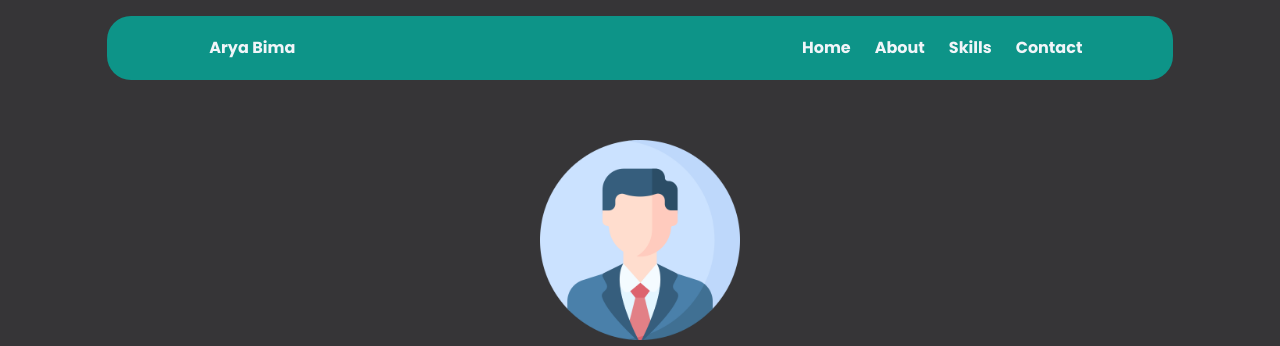
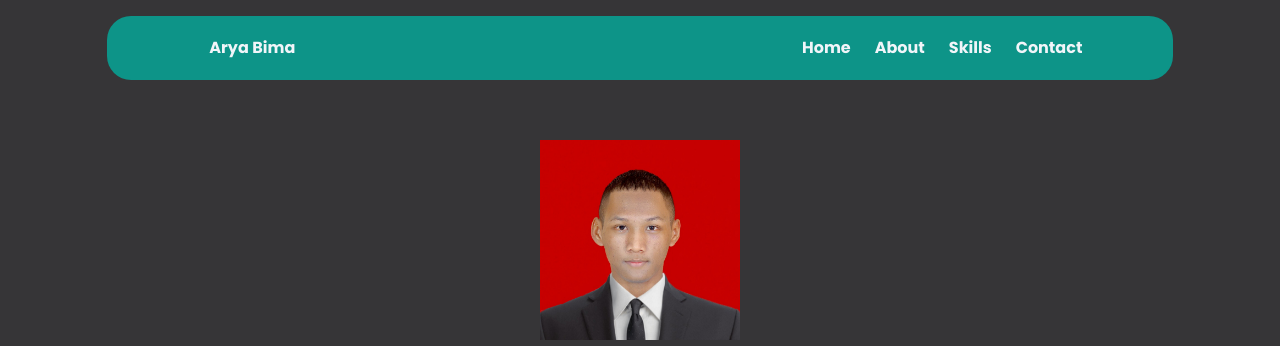
Before and after one commit to arxvzy/Portfolio-1, a website: page index.html in a window 1280 px wide. Shown: the top 346 px of the page. Drawn offline with Linux system fonts and the light colour scheme.

Commit message:
Change Photo

```diff
--- a/index.html
+++ b/index.html
@@ -95,7 +95,7 @@
       <div id="home">
         <div class="flex flex-col items-center bg-primary pt-40">
           <div class="flex mx-auto">
-            <img class="scale-125 w-40 h-auto" src="/public/img/1.png" />
+            <img class="scale-125 w-40 h-auto" src="/public/img/pas.jpg" />
           </div>
           <div class="flex items-center mt-10 pb-20">
             <div class="mx-auto text-center">
```
Also changed, not shown: public/img/pas.jpg (added).
